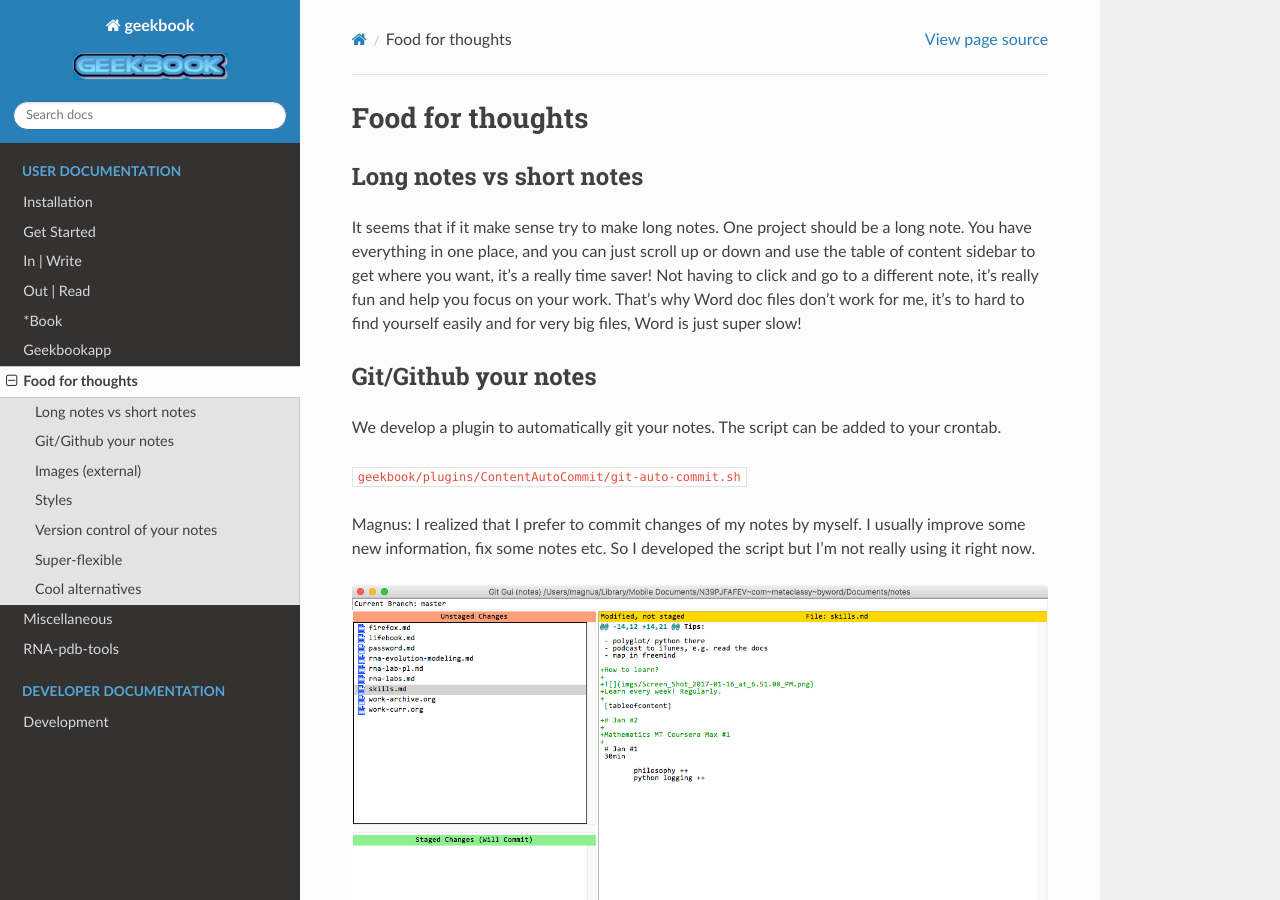
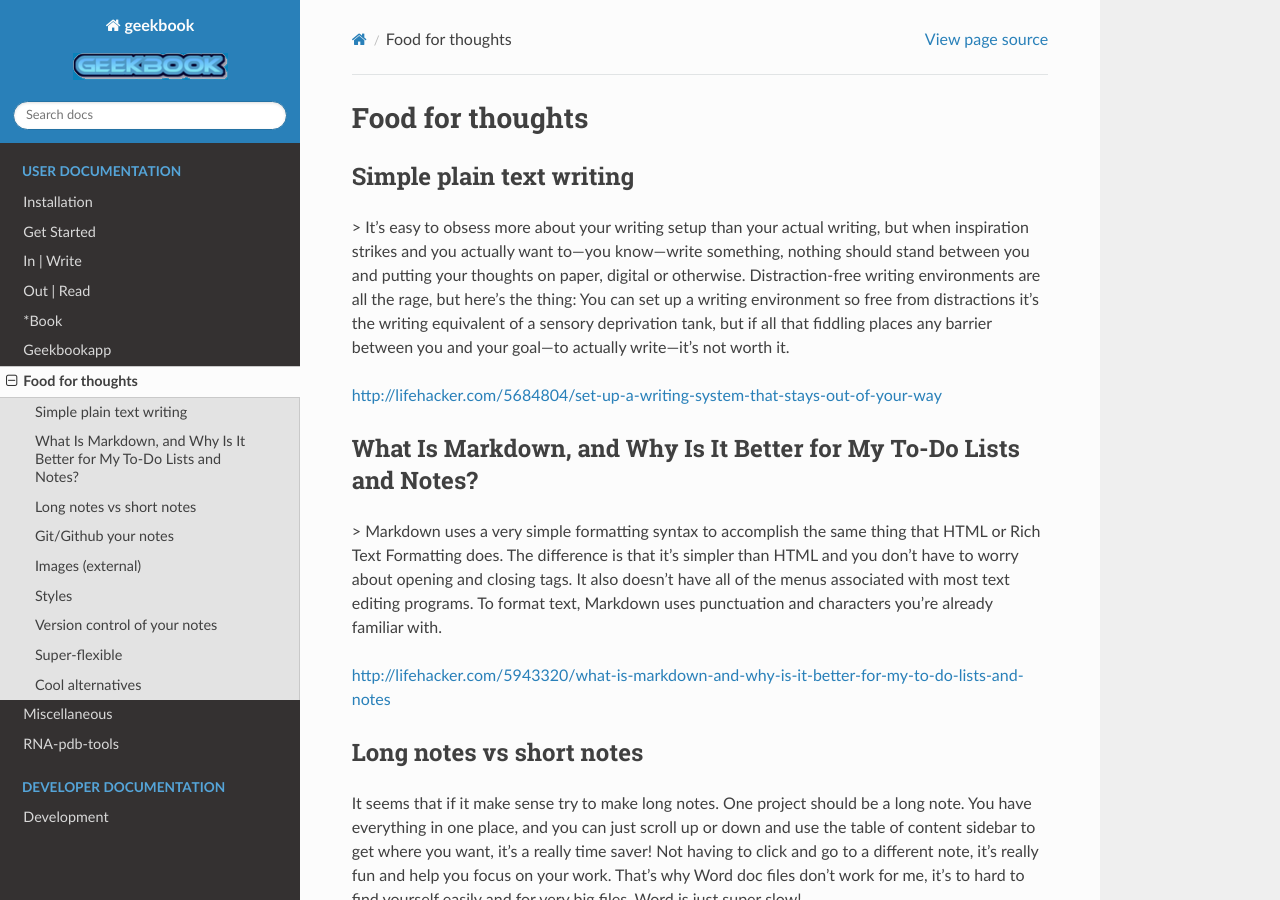
Before and after one commit to mmagnus/geekbook, a Sphinx documentation site: the page built from docs/source/thoughts.rst, in a window 1280 px wide and 900 px high. Built offline with Sphinx 7.4.7 and the Read the Docs theme 2.0.0, drawn with Linux system fonts in a browser that asks for light colours.

Commit message:
Update thoughts.rst

```diff
--- a/docs/source/thoughts.rst
+++ b/docs/source/thoughts.rst
@@ -1,5 +1,19 @@
 Food for thoughts
 =================================================================
+
+Simple plain text writing
+-----------------------------------------------------------------
+
+> It's easy to obsess more about your writing setup than your actual writing, but when inspiration strikes and you actually want to—you know—write something, nothing should stand between you and putting your thoughts on paper, digital or otherwise. Distraction-free writing environments are all the rage, but here's the thing: You can set up a writing environment so free from distractions it's the writing equivalent of a sensory deprivation tank, but if all that fiddling places any barrier between you and your goal—to actually write—it's not worth it.
+
+http://lifehacker.com/5684804/set-up-a-writing-system-that-stays-out-of-your-way
+
+What Is Markdown, and Why Is It Better for My To-Do Lists and Notes?
+-----------------------------------------------------------------
+
+> Markdown uses a very simple formatting syntax to accomplish the same thing that HTML or Rich Text Formatting does. The difference is that it's simpler than HTML and you don't have to worry about opening and closing tags. It also doesn't have all of the menus associated with most text editing programs. To format text, Markdown uses punctuation and characters you're already familiar with.
+
+http://lifehacker.com/5943320/what-is-markdown-and-why-is-it-better-for-my-to-do-lists-and-notes
 
 Long notes vs short notes
 -----------------------------------------------------------------
```
